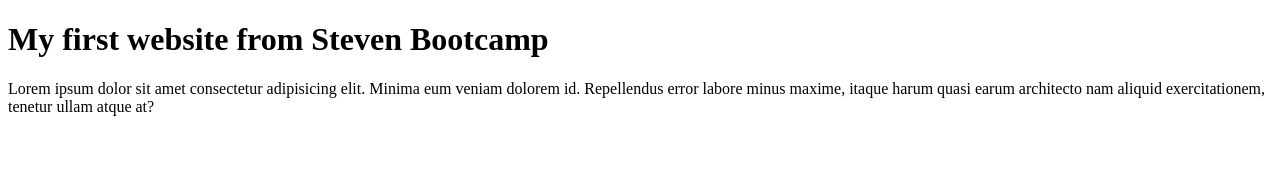
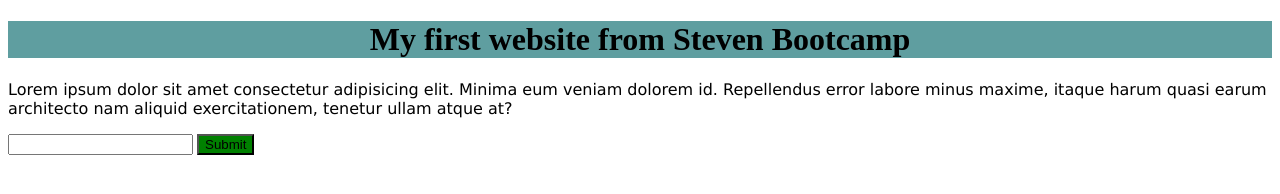
Before and after one commit to jembemix/Mary, a plain HTML site: page index.html in a window 1280 px wide. Drawn offline with Linux system fonts and the light colour scheme.

Commit message:
created styles for the web page

```diff
--- a/index.html
+++ b/index.html
@@ -4,10 +4,13 @@
     <meta charset="UTF-8">
     <meta http-equiv="X-UA-Compatible" content="IE=edge">
     <meta name="viewport" content="width=device-width, initial-scale=1.0">
+    <link rel="stylesheet" href="./style.css">
     <title>My first website</title>
 </head>
 <body>
     <h1>My first website from Steven Bootcamp </h1>
     <p>Lorem ipsum dolor sit amet consectetur adipisicing elit. Minima eum veniam dolorem id. Repellendus error labore minus maxime, itaque harum quasi earum architecto nam aliquid exercitationem, tenetur ullam atque at?</p>
+<input type="text">
+    <button>Submit</button>
 </body>
 </html>
--- a/style.css
+++ b/style.css
@@ -0,0 +1,13 @@
+h1{
+    color: black;
+    background-color: cadetblue;
+    text-align: center;
+}
+
+p{
+    font-family: Verdana, Geneva, Tahoma, sans-serif;
+}
+button{
+
+background-color: green;
+}
```
